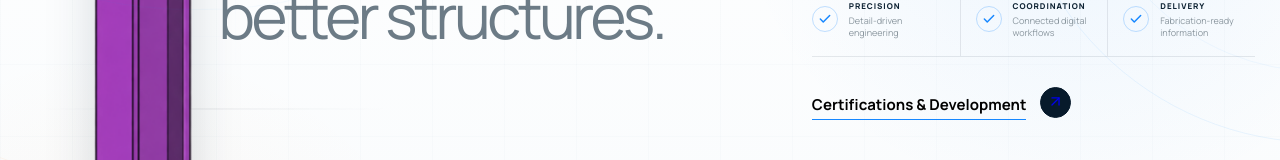
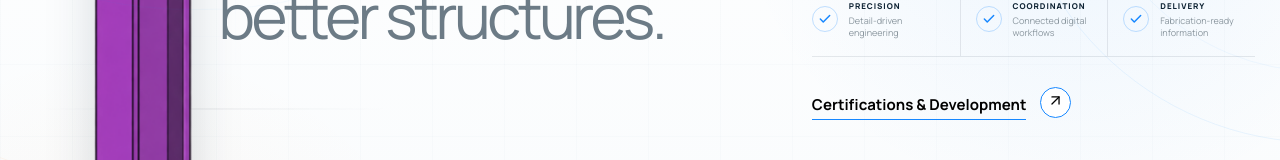
Before and after one commit to infobharaatstructurals-source/BharaathStructuralsweb, a React (Vite) app: page / in a window 1280 px wide. In both pictures the pointer is over the element 1053 px from the left and 1209 px from the top of the page. Shown: the part 1122-1282 px from the top of the page. Built offline with nearby package versions, Linux system fonts and the light colour scheme.

Commit message:
fixed abought page

```diff
--- a/src/components/About/About.css
+++ b/src/components/About/About.css
@@ -1489,22 +1489,11 @@
     0.3s ease;
 }
 
-.about-link:hover
-.about-link-icon {
-  background:
-    var(--navy);
-
-  border-color:
-    var(--navy);
-
-  color:
-    #ffffff;
-
-  transform:
-    translate(
-      2px,
-      -2px
-    );
+.about-link:hover .about-link-icon {
+  background: #ffffff;
+  border-color: var(--blue);
+  color: var(--blue);
+  transform: translate(2px, -2px);
 }
 
 
--- a/src/components/About/About.tsx
+++ b/src/components/About/About.tsx
@@ -6,6 +6,7 @@ import './About.css'
 import ColumnImage from '../../assets/about/Column.png'
 import BeamImage from '../../assets/about/Beam.png'
 import ConnectedBeamColImage from '../../assets/about/ConnectedBeamCol.png'
+import CertificateImage from '../../assets/about/Bharaath Structurals_page-0001.jpg'
 
 interface AboutProps {
   onNavigate: (id: string) => void
@@ -13,8 +14,7 @@ interface AboutProps {
 
 export default function About({ onNavigate }: AboutProps) {
   const visualRef = useRef<HTMLDivElement | null>(null)
-   const certificatePath =
-    '/src/assets/about/Bharaath Structurals_page-0001.jpg'
+
   useEffect(() => {
     const visual = visualRef.current
 
@@ -448,21 +448,31 @@ useEffect(() => {
       >
         <span>
               <a
-              href={certificatePath}
+              href={CertificateImage}
               target="_blank"
               rel="noopener noreferrer"
-              style={{textDecoration:'none',color:'black',fontSize:'15px'}}
+              style={{
+                textDecoration: 'none',
+                color: 'black',
+                fontSize: '15px'
+              }}
             >
-             Certifications & Development
+              Certifications & Development
             </a>
         </span>
 
 
         <span className="about-link-icon">
-         <a href={certificatePath}
+         <a
+              href={CertificateImage}
               target="_blank"
               rel="noopener noreferrer"
-               style={{textDecoration:'none'}}><ArrowUpRight
+              style={{
+                textDecoration: 'none',
+                color: 'black',
+                fontSize: '15px'
+              }}
+            ><ArrowUpRight
             size={17}
             strokeWidth={1.8}
           /></a>
```
